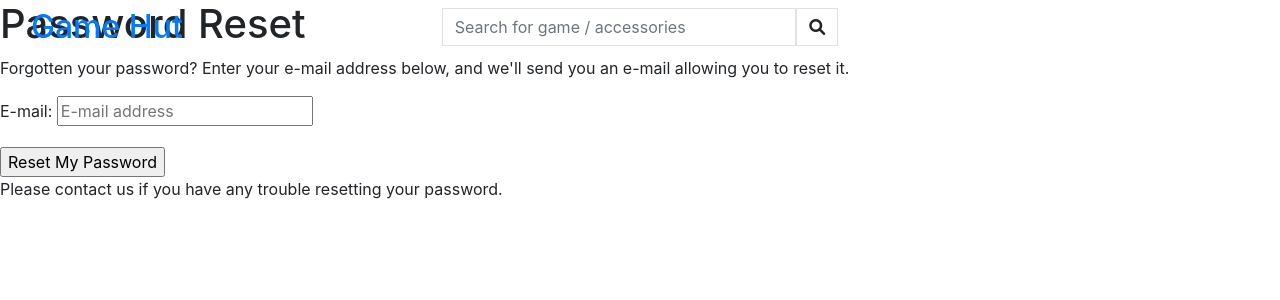
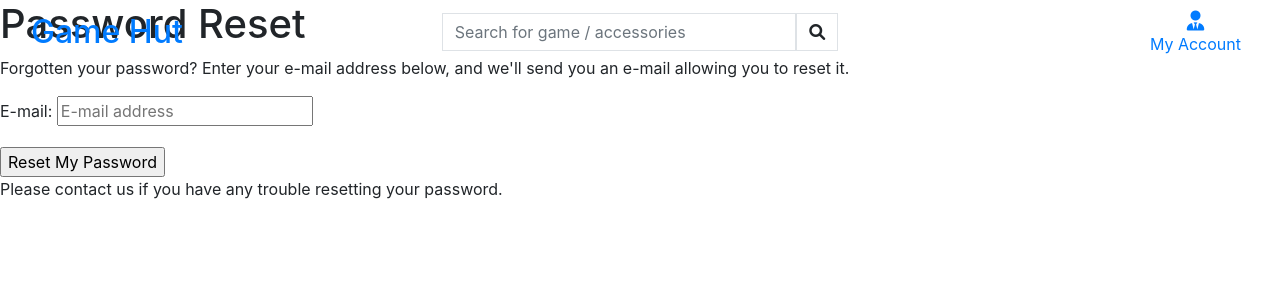
Before and after one commit to Code-Institute-Submissions/milestone-108, a Django app: page /accounts/password/reset/ in a window 1280 px wide. Shown: the top 300 px of the page. Run offline with Django 3.2, Linux system fonts and the light colour scheme; parts of the project's set-up code (start-up, migrations or seed data) failed here and were passed over; some libraries are stand-ins or nearby versions.

Commit message:
added my account button to nav bar with font awesome icon

```diff
--- a/templates/base.html
+++ b/templates/base.html
@@ -57,7 +57,14 @@
             </div>
             <div class="col-12 col-lg-4 my-auto py-1 py-lg-0">
                 <ul class="list-inline list-unstyled text-center text-lg-right my-0">
-                    <li class="list-inline-item dropdown"></li>
+                    <li class="list-inline-item dropdown">
+                        <a class="nav-link" href="#" id="user-options" data-toggle="dropdown" aria-haspopup="true" aria-expanded="false">
+                            <div class="text-center">
+                                <div><i class="fas fa-user-tie fa-lg"></i></div>
+                                <p class="my-0">My Account</p>
+                            </div>
+                        </a>
+                    </li>
                     <li class="list0inline-item"></li>
                 </ul>
             </div>
```
